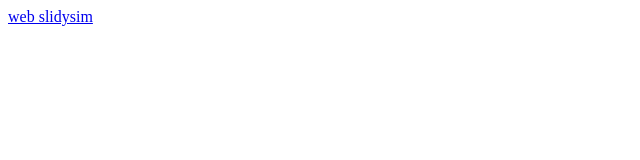
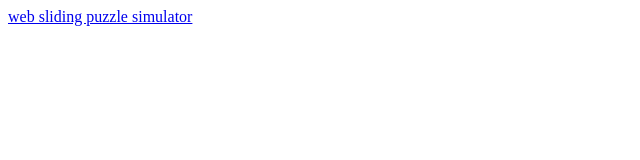
Before and after one commit to vovker343/vovker343.github.io, a plain HTML site: page index.html in a window 1280 px wide. Shown: the whole page, without its empty margins (0-640 px from the left). Drawn offline with Linux system fonts and the light colour scheme.

Commit message:
Update index.html

```diff
--- a/index.html
+++ b/index.html
@@ -4,6 +4,6 @@
     <title>vodker</title>
   </head>
   <body>
-    <a href="https://vovker343.github.io/slidy">web slidysim</a>
+    <a href="https://vovker343.github.io/slidy">web sliding puzzle simulator</a>
   </body>
 </html>
```
